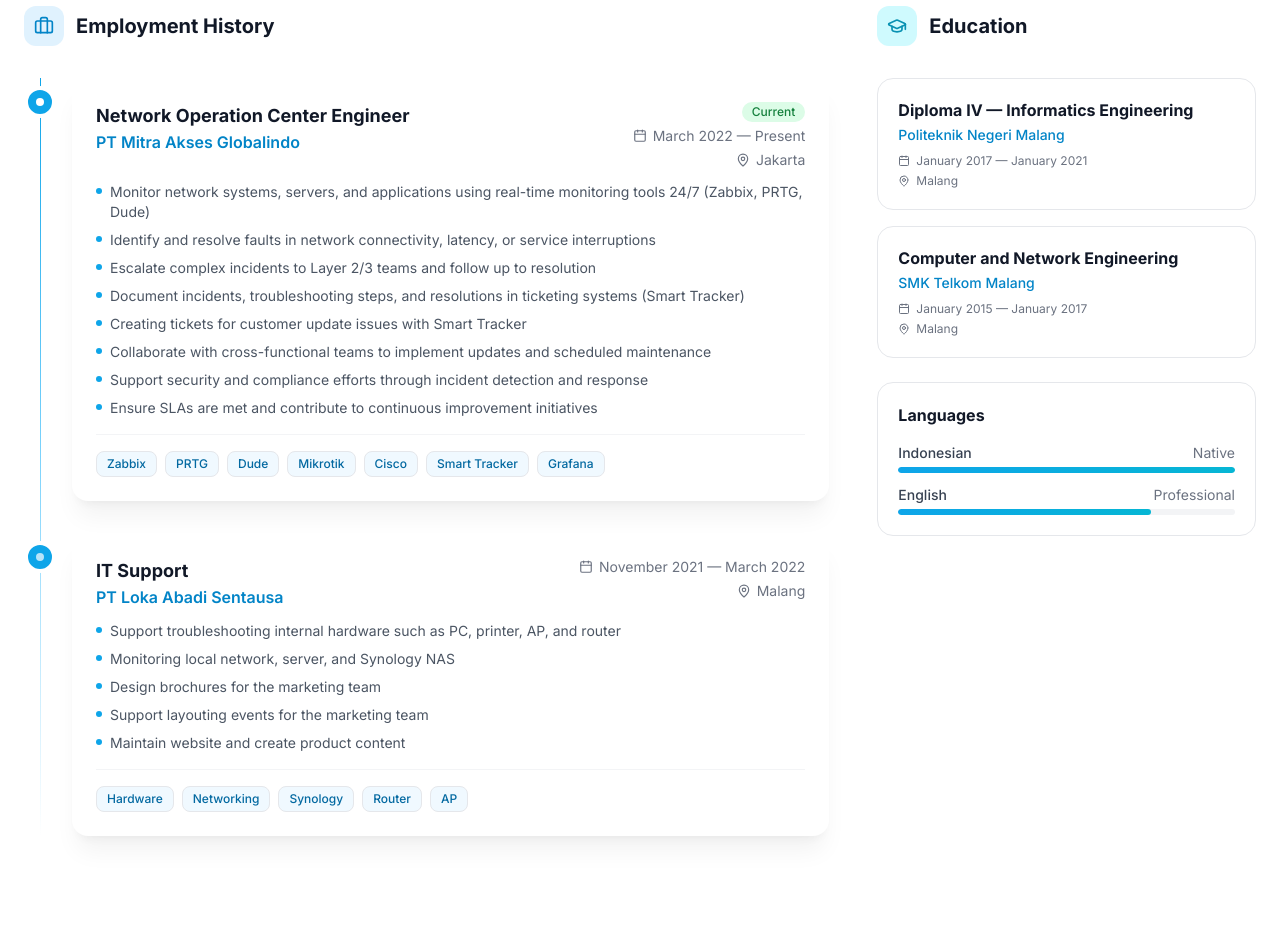
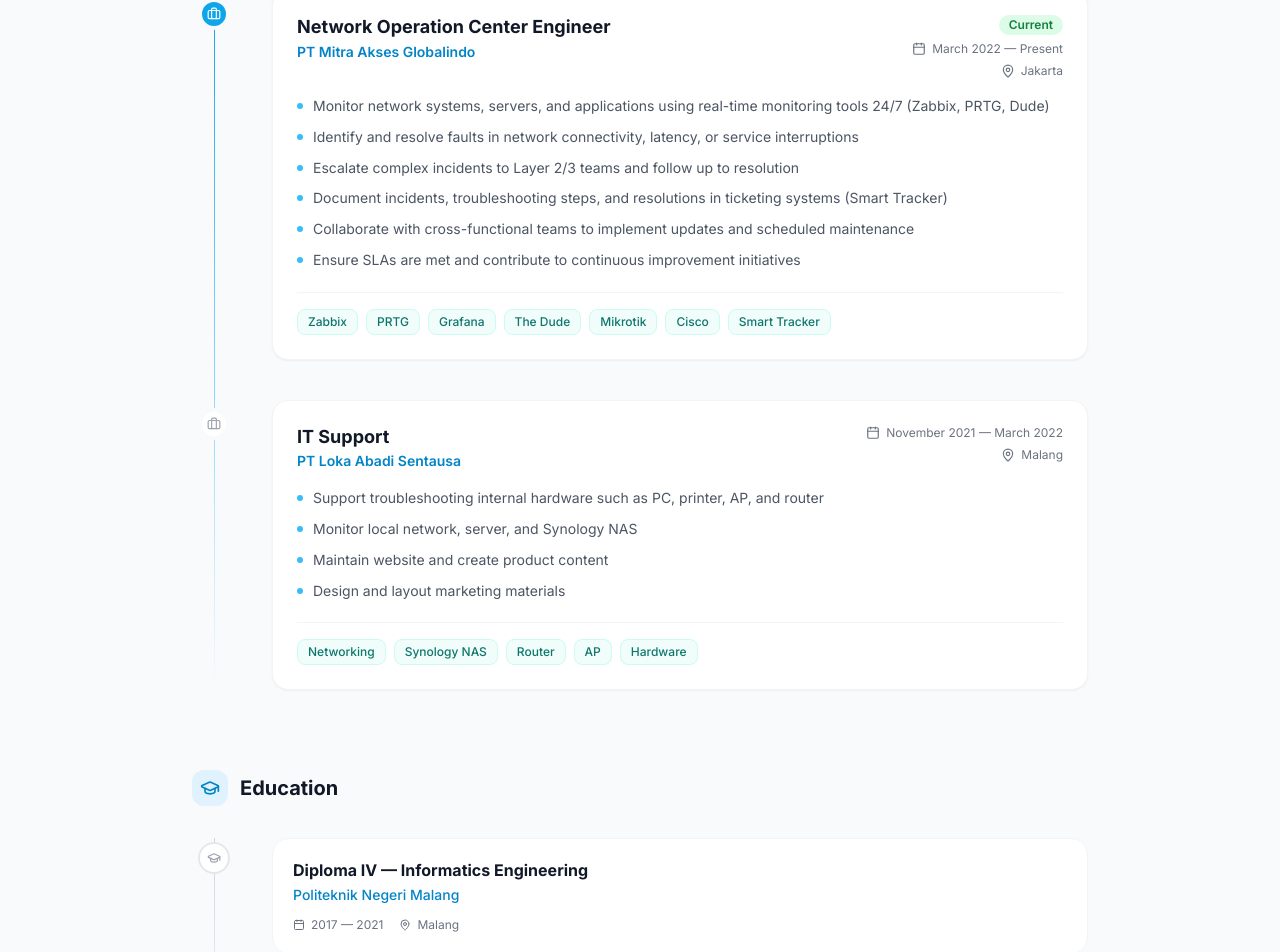
Before and after one commit to repamungkas/portofolio, a Next.js app: page / in a window 1280 px wide. Shown: the part 1320-2272 px from the top of the page. Built offline with nearby package versions, Linux system fonts and the light colour scheme.

Commit message:
redesign: Experience — full-width vertical timeline with education below

```diff
--- a/src/components/Experience.tsx
+++ b/src/components/Experience.tsx
@@ -2,11 +2,9 @@
 
 import { motion } from "framer-motion";
 import { Briefcase, GraduationCap, MapPin, Calendar } from "lucide-react";
-import { Card } from "@/components/ui/Card";
 
 const experiences = [
   {
-    type: "work",
     title: "Network Operation Center Engineer",
     organization: "PT Mitra Akses Globalindo",
     location: "Jakarta",
@@ -17,15 +15,12 @@
       "Identify and resolve faults in network connectivity, latency, or service interruptions",
       "Escalate complex incidents to Layer 2/3 teams and follow up to resolution",
       "Document incidents, troubleshooting steps, and resolutions in ticketing systems (Smart Tracker)",
-      "Creating tickets for customer update issues with Smart Tracker",
       "Collaborate with cross-functional teams to implement updates and scheduled maintenance",
-      "Support security and compliance efforts through incident detection and response",
       "Ensure SLAs are met and contribute to continuous improvement initiatives",
     ],
-    tools: ["Zabbix", "PRTG", "Dude", "Mikrotik", "Cisco", "Smart Tracker", "Grafana"],
+    tools: ["Zabbix", "PRTG", "Grafana", "The Dude", "Mikrotik", "Cisco", "Smart Tracker"],
   },
   {
-    type: "work",
     title: "IT Support",
     organization: "PT Loka Abadi Sentausa",
     location: "Malang",
@@ -33,12 +28,11 @@
     current: false,
     responsibilities: [
       "Support troubleshooting internal hardware such as PC, printer, AP, and router",
-      "Monitoring local network, server, and Synology NAS",
-      "Design brochures for the marketing team",
-      "Support layouting events for the marketing team",
+      "Monitor local network, server, and Synology NAS",
       "Maintain website and create product content",
+      "Design and layout marketing materials",
     ],
-    tools: ["Hardware", "Networking", "Synology", "Router", "AP"],
+    tools: ["Networking", "Synology NAS", "Router", "AP", "Hardware"],
   },
 ];
 
@@ -47,92 +41,98 @@
     degree: "Diploma IV — Informatics Engineering",
     institution: "Politeknik Negeri Malang",
     location: "Malang",
-    period: "January 2017 — January 2021",
+    period: "2017 — 2021",
   },
   {
     degree: "Computer and Network Engineering",
     institution: "SMK Telkom Malang",
     location: "Malang",
-    period: "January 2015 — January 2017",
+    period: "2015 — 2017",
   },
 ];
 
 export function Experience() {
   return (
-    <section id="experience" className="py-24 sm:py-32 px-4 sm:px-6 bg-white dark:bg-dark-300">
-      <div className="max-w-7xl mx-auto">
+    <section id="experience" className="py-24 sm:py-32 px-4 sm:px-6 bg-gray-50 dark:bg-dark-200/50">
+      <div className="max-w-4xl mx-auto">
+
+        {/* Section header */}
         <motion.div
-          className="text-center max-w-3xl mx-auto mb-16"
+          className="mb-16"
           initial={{ opacity: 0, y: 30 }}
           whileInView={{ opacity: 1, y: 0 }}
           viewport={{ once: true, margin: "-100px" }}
           transition={{ duration: 0.6 }}
         >
-          <span className="inline-block px-4 py-1.5 rounded-full bg-primary-100 dark:bg-primary-900/30 text-primary-700 dark:text-primary-300 text-sm font-medium mb-4">
+          <span className="inline-block px-3 py-1 rounded-full bg-primary-100 dark:bg-primary-900/30 text-primary-700 dark:text-primary-300 text-sm font-medium mb-4">
             Career Journey
           </span>
-          <h2 className="font-display text-3xl sm:text-4xl lg:text-5xl xl:text-6xl font-bold text-balance mb-4">
+          <h2 className="font-display text-3xl sm:text-4xl lg:text-5xl font-bold text-gray-900 dark:text-white mb-4">
             Work <span className="text-primary-600 dark:text-primary-400">Experience</span>
           </h2>
-          <p className="text-base sm:text-lg text-gray-600 dark:text-gray-300 leading-relaxed">
+          <p className="text-base sm:text-lg text-gray-600 dark:text-gray-300 max-w-2xl leading-relaxed">
             Over 3 years building expertise in network operations, incident management, and infrastructure monitoring.
           </p>
         </motion.div>
 
-        <div className="grid lg:grid-cols-3 gap-8 lg:gap-12">
-          {/* Work Experience */}
-          <div className="lg:col-span-2">
-            <div className="flex items-center gap-3 mb-8">
-              <div className="w-10 h-10 rounded-xl bg-primary-100 dark:bg-primary-900/30 flex items-center justify-center">
-                <Briefcase className="w-5 h-5 text-primary-600 dark:text-primary-400" />
-              </div>
-              <h3 className="text-xl font-bold text-gray-900 dark:text-white">Employment History</h3>
-            </div>
+        {/* Work timeline */}
+        <div className="relative mb-20">
+          <div className="absolute left-4 sm:left-[22px] top-0 bottom-0 w-px bg-gradient-to-b from-primary-500 via-primary-300 to-transparent" />
 
-            <div className="relative">
-              <div className="absolute left-4 top-0 bottom-0 w-px bg-gradient-to-b from-primary-500 via-primary-300 to-transparent hidden sm:block" />
-
-              <div className="space-y-8">
+          <div className="space-y-10">
             {experiences.map((exp, i) => (
               <motion.div
-                    key={exp.title}
+                key={exp.organization}
+                className="relative pl-14 sm:pl-20"
                 initial={{ opacity: 0, x: -30 }}
                 whileInView={{ opacity: 1, x: 0 }}
                 viewport={{ once: true, margin: "-80px" }}
                 transition={{ duration: 0.6, delay: 0.1 * i }}
-                    className="sm:pl-12 relative"
               >
-                    <div className="absolute left-0 top-6 w-8 h-8 rounded-full bg-primary-500 border-4 border-white dark:border-dark-300 hidden sm:flex items-center justify-center -translate-y-1/2">
-                      <div className={`w-2 h-2 rounded-full ${exp.current ? "bg-white animate-pulse" : "bg-white/70"}`} />
+                {/* Timeline dot */}
+                <div className={`absolute left-0 sm:left-[6px] top-6 w-8 h-8 rounded-full border-4 border-gray-50 dark:border-dark-200 flex items-center justify-center -translate-y-1/2 ${
+                  exp.current
+                    ? "bg-primary-500"
+                    : "bg-white dark:bg-dark-100 border-2 border-gray-300 dark:border-dark-100"
+                }`}>
+                  <Briefcase className={`w-3.5 h-3.5 ${exp.current ? "text-white" : "text-gray-400"}`} />
                 </div>
 
-                    <Card variant="elevated" hover className="p-5 sm:p-6">
-                      <div className="flex flex-col sm:flex-row sm:items-start sm:justify-between gap-2 mb-3">
+                {/* Card */}
+                <div className="bg-white dark:bg-dark-100 rounded-2xl shadow-sm border border-gray-100 dark:border-dark-100 p-5 sm:p-6 hover:shadow-md transition-shadow duration-300">
+                  <div className="flex flex-col sm:flex-row sm:items-start sm:justify-between gap-3 mb-4">
                     <div>
-                          <h4 className="text-lg font-bold text-gray-900 dark:text-white">{exp.title}</h4>
-                          <p className="text-primary-600 dark:text-primary-400 font-semibold">{exp.organization}</p>
+                      <h3 className="text-lg font-bold text-gray-900 dark:text-white leading-snug">
+                        {exp.title}
+                      </h3>
+                      <p className="text-primary-600 dark:text-primary-400 font-semibold text-sm mt-0.5">
+                        {exp.organization}
+                      </p>
                     </div>
-                        <div className="flex flex-col items-start sm:items-end gap-1 flex-shrink-0">
+                    <div className="flex flex-col items-start sm:items-end gap-1.5 flex-shrink-0">
                       {exp.current && (
-                            <span className="px-2.5 py-0.5 text-xs font-medium rounded-full bg-green-100 text-green-700 dark:bg-green-900/30 dark:text-green-400">
+                        <span className="px-2.5 py-0.5 text-xs font-semibold rounded-full bg-green-100 text-green-700 dark:bg-green-900/30 dark:text-green-400">
                           Current
                         </span>
                       )}
-                          <div className="flex items-center gap-1.5 text-sm text-gray-500 dark:text-gray-400">
+                      <div className="flex items-center gap-1.5 text-xs text-gray-500 dark:text-gray-400">
                         <Calendar className="w-3.5 h-3.5" />
                         <span className="whitespace-nowrap">{exp.period}</span>
                       </div>
-                          <div className="flex items-center gap-1.5 text-sm text-gray-500 dark:text-gray-400">
+                      <div className="flex items-center gap-1.5 text-xs text-gray-500 dark:text-gray-400">
                         <MapPin className="w-3.5 h-3.5" />
                         <span>{exp.location}</span>
                       </div>
                     </div>
                   </div>
 
-                      <ul className="space-y-2 mb-4">
+                  <ul className="space-y-2 mb-5">
                     {exp.responsibilities.map((item, j) => (
-                          <li key={j} className="flex items-start gap-2 text-sm text-gray-600 dark:text-gray-300">
-                            <span className="w-1.5 h-1.5 rounded-full bg-primary-500 mt-1.5 flex-shrink-0" />
+                      <li
+                        key={j}
+                        className="flex items-start gap-2.5 text-sm text-gray-600 dark:text-gray-300 leading-relaxed"
+                      >
+                        <span className="w-1.5 h-1.5 rounded-full bg-primary-400 mt-2 flex-shrink-0" />
                         {item}
                       </li>
                     ))}
@@ -142,41 +142,58 @@
                     {exp.tools.map((tool) => (
                       <span
                         key={tool}
-                            className="px-2.5 py-1 text-xs font-medium rounded-lg bg-primary-50 dark:bg-primary-900/20 text-primary-700 dark:text-primary-300 border border-primary-200 dark:border-primary-800/50"
+                        className="px-2.5 py-1 text-xs font-medium rounded-lg bg-teal-50 dark:bg-primary-900/20 text-teal-700 dark:text-primary-300 border border-teal-100 dark:border-primary-800/30"
                       >
                         {tool}
                       </span>
                     ))}
                   </div>
-                    </Card>
+                </div>
               </motion.div>
             ))}
           </div>
         </div>
+
+        {/* Education header */}
+        <motion.div
+          className="flex items-center gap-3 mb-8"
+          initial={{ opacity: 0, y: 20 }}
+          whileInView={{ opacity: 1, y: 0 }}
+          viewport={{ once: true, margin: "-80px" }}
+          transition={{ duration: 0.6 }}
+        >
+          <div className="w-9 h-9 rounded-xl bg-primary-100 dark:bg-primary-900/30 flex items-center justify-center">
+            <GraduationCap className="w-5 h-5 text-primary-600 dark:text-primary-400" />
+          </div>
+          <h3 className="text-xl font-bold text-gray-900 dark:text-white">Education</h3>
+        </motion.div>
+
+        {/* Education timeline */}
+        <div className="relative">
+          <div className="absolute left-4 sm:left-[22px] top-0 bottom-0 w-px bg-gradient-to-b from-gray-300 via-gray-200 to-transparent dark:from-dark-100 dark:via-dark-100" />
+
+          <div className="space-y-6">
+            {education.map((edu, i) => (
+              <motion.div
+                key={edu.institution}
+                className="relative pl-14 sm:pl-20"
+                initial={{ opacity: 0, x: -20 }}
+                whileInView={{ opacity: 1, x: 0 }}
+                viewport={{ once: true, margin: "-60px" }}
+                transition={{ duration: 0.5, delay: 0.1 * i }}
+              >
+                <div className="absolute left-0 sm:left-[6px] top-5 w-8 h-8 rounded-full bg-white dark:bg-dark-100 border-2 border-gray-200 dark:border-dark-100 flex items-center justify-center -translate-y-1/2">
+                  <GraduationCap className="w-3.5 h-3.5 text-gray-400" />
                 </div>
 
-          {/* Education */}
-          <div>
-            <div className="flex items-center gap-3 mb-8">
-              <div className="w-10 h-10 rounded-xl bg-cyan-100 dark:bg-cyan-900/30 flex items-center justify-center">
-                <GraduationCap className="w-5 h-5 text-cyan-600 dark:text-cyan-400" />
-              </div>
-              <h3 className="text-xl font-bold text-gray-900 dark:text-white">Education</h3>
-            </div>
-
-            <div className="space-y-4">
-              {education.map((edu, i) => (
-                <motion.div
-                  key={edu.degree}
-                  initial={{ opacity: 0, x: 30 }}
-                  whileInView={{ opacity: 1, x: 0 }}
-                  viewport={{ once: true, margin: "-80px" }}
-                  transition={{ duration: 0.6, delay: 0.1 * i }}
-                >
-                  <Card variant="outlined" hover className="p-5">
-                    <h4 className="font-bold text-gray-900 dark:text-white mb-1 leading-snug">{edu.degree}</h4>
-                    <p className="text-primary-600 dark:text-primary-400 font-medium text-sm mb-2">{edu.institution}</p>
-                    <div className="flex flex-col gap-1">
+                <div className="bg-white dark:bg-dark-100 rounded-2xl border border-gray-100 dark:border-dark-100 p-5 hover:shadow-sm transition-shadow duration-300">
+                  <h4 className="font-bold text-gray-900 dark:text-white leading-snug mb-1">
+                    {edu.degree}
+                  </h4>
+                  <p className="text-primary-600 dark:text-primary-400 font-medium text-sm mb-3">
+                    {edu.institution}
+                  </p>
+                  <div className="flex flex-wrap gap-4">
                     <div className="flex items-center gap-1.5 text-xs text-gray-500 dark:text-gray-400">
                       <Calendar className="w-3 h-3" />
                       <span>{edu.period}</span>
@@ -186,45 +203,9 @@
                       <span>{edu.location}</span>
                     </div>
                   </div>
-                  </Card>
+                </div>
               </motion.div>
             ))}
-            </div>
-
-            {/* Languages */}
-            <motion.div
-              initial={{ opacity: 0, y: 20 }}
-              whileInView={{ opacity: 1, y: 0 }}
-              viewport={{ once: true }}
-              transition={{ duration: 0.6, delay: 0.3 }}
-              className="mt-6"
-            >
-              <Card variant="outlined" className="p-5">
-                <h4 className="font-bold text-gray-900 dark:text-white mb-4">Languages</h4>
-                <div className="space-y-3">
-                  {[
-                    { lang: "Indonesian", level: "Native", pct: 100 },
-                    { lang: "English", level: "Professional", pct: 75 },
-                  ].map((l) => (
-                    <div key={l.lang}>
-                      <div className="flex justify-between text-sm mb-1">
-                        <span className="text-gray-700 dark:text-gray-300 font-medium">{l.lang}</span>
-                        <span className="text-gray-500 dark:text-gray-400">{l.level}</span>
-                      </div>
-                      <div className="h-1.5 bg-gray-100 dark:bg-dark-100 rounded-full overflow-hidden">
-                        <motion.div
-                          className="h-full rounded-full bg-gradient-to-r from-primary-500 to-cyan-500"
-                          initial={{ width: 0 }}
-                          whileInView={{ width: `${l.pct}%` }}
-                          viewport={{ once: true }}
-                          transition={{ duration: 1, ease: "easeOut", delay: 0.4 }}
-                        />
-                      </div>
-                    </div>
-                  ))}
-                </div>
-              </Card>
-            </motion.div>
           </div>
         </div>
       </div>
```
Lines whose indentation alone changed are shown as unchanged.
